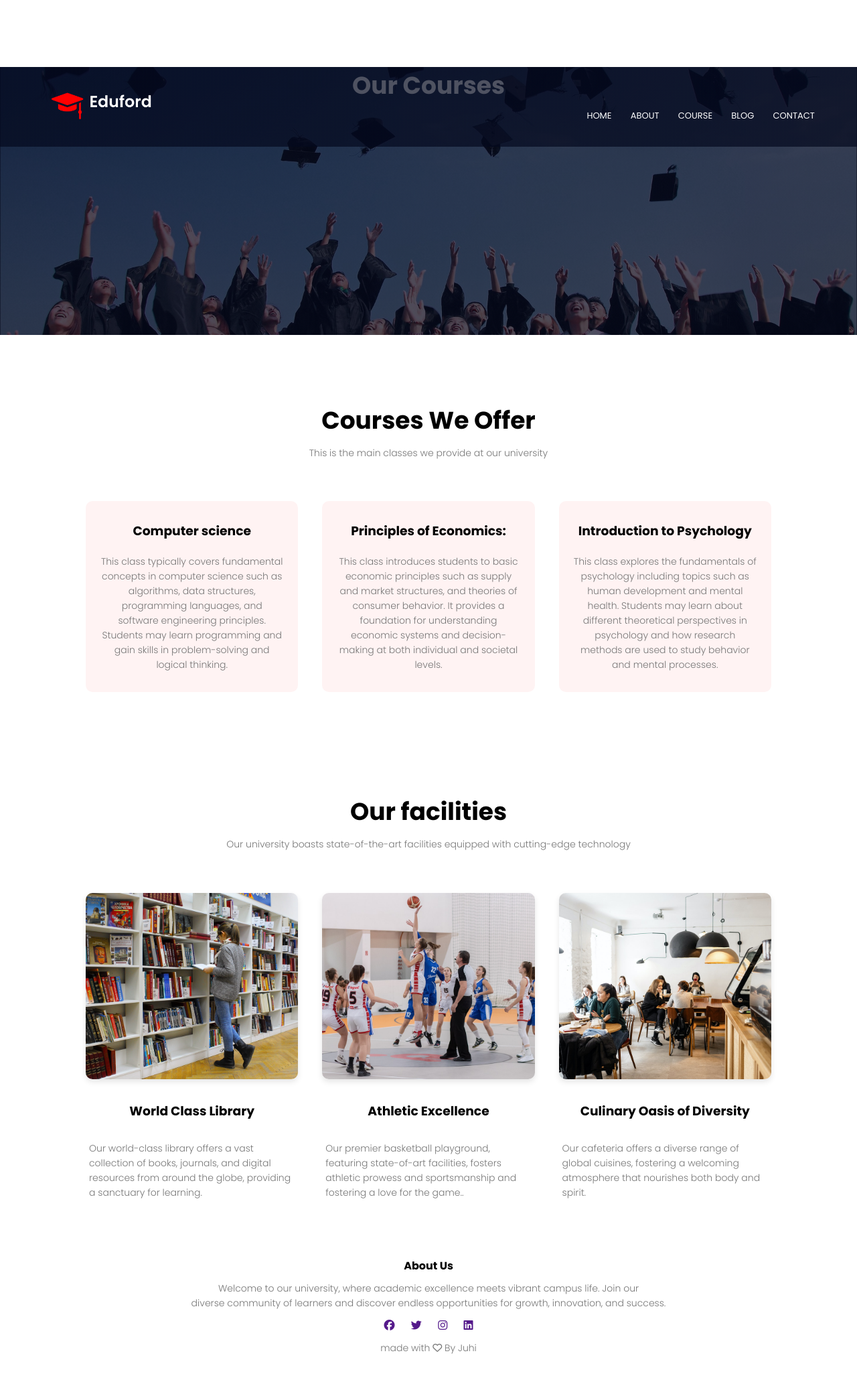
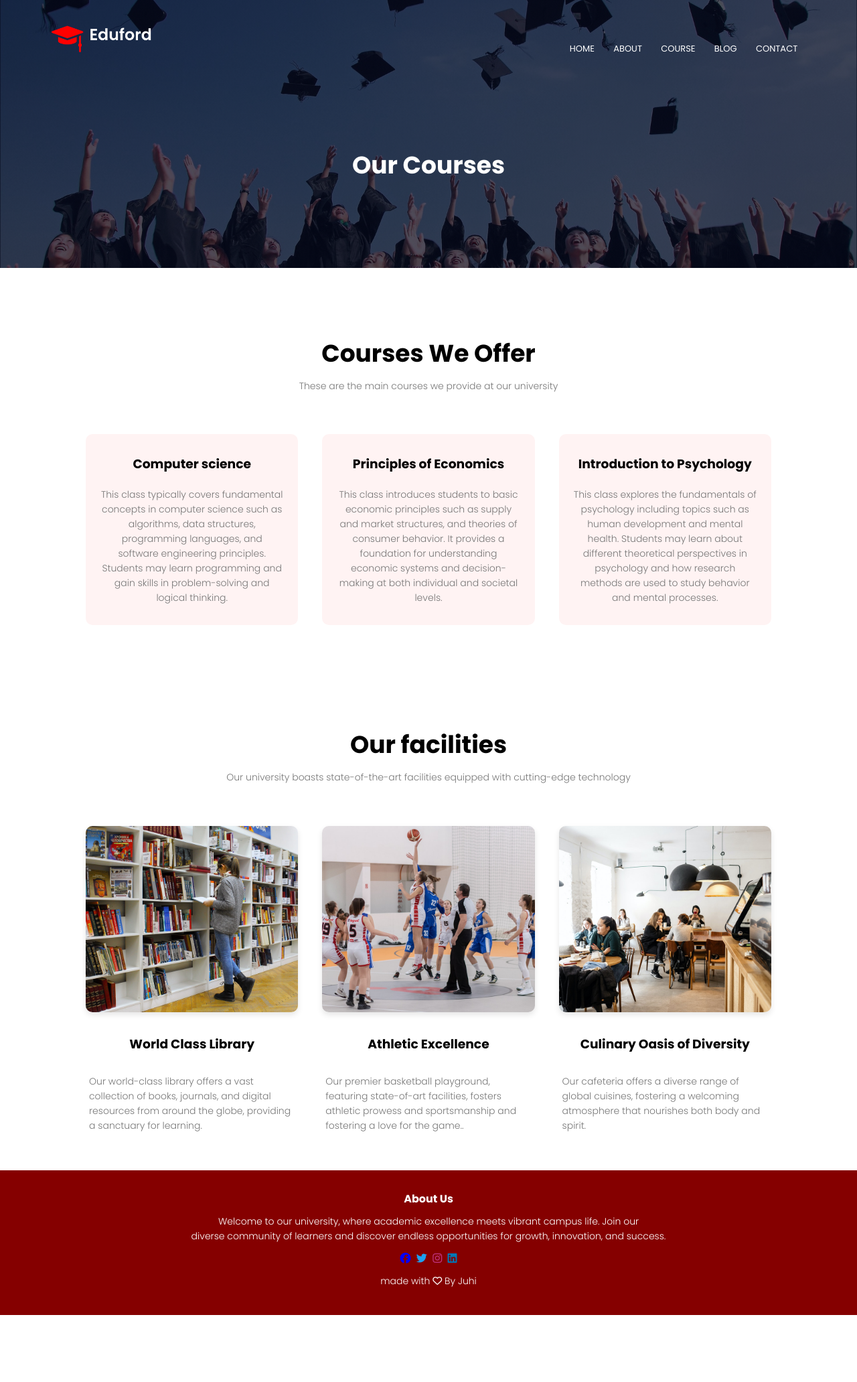
Before and after one commit to juhinagpure/Eduford-university, a PHP site: page /course.html in a window 1280 px wide. Shown: the whole page at 67% size. After the commit the page ends 1963 px from the top, so only its background shows below. Run offline with PHP 8.4, Linux system fonts and the light colour scheme; some libraries are stand-ins or nearby versions.

Commit message:
fixed navbar dest, footer UI, testimonial UI, grammar

```diff
--- a/course.html
+++ b/course.html
@@ -39,14 +39,14 @@
     <!-- course -->
     <section class="course">
         <h1>Courses We Offer</h1>
-        <p>This is the main classes we provide at our university </p>
+        <p>These are the main courses we provide at our university </p>
         <div class="row">
             <div class="course-col">
                 <h3>Computer science</h3>
                 <p>This class typically covers fundamental concepts in computer science such as algorithms, data structures, programming languages, and software engineering principles. Students may learn programming and gain skills in problem-solving and logical thinking.</p>
             </div>
             <div class="course-col">
-                <h3>Principles of Economics:</h3>
+                <h3>Principles of Economics</h3>
                 <p>This class introduces students to basic economic principles such as supply and market structures, and theories of consumer behavior. It provides a foundation for understanding economic systems and decision-making at both individual and societal levels.</p>
             </div>
             <div class="course-col">
@@ -89,12 +89,12 @@
         <h4>About Us</h4>
         <p>Welcome to our university, where academic excellence meets vibrant campus life. Join our <br>
             diverse community of learners and discover endless opportunities for growth, innovation, and success.</p>
-        <div class="icons">
-        <a style="padding: 10px;" href=""> <i class="fa-brands fa-facebook"></i></a>
-        <a style="padding: 10px;" href=""> <i class="fa-brands fa-twitter"></i></a>
-        <a style="padding: 10px;" href=""><i class="fa-brands fa-instagram"></i></a>
-        <a style="padding: 10px;" href=""> <i class="fa-brands fa-linkedin"></i></a>
-        </div>
+            <div class="icons">
+                <a style="margin: 2px; color: blue;" href="https://www.facebook.com/"><i class="fa-brands fa-facebook"></i></a>
+                <a style="margin: 2px; color: #1DA1F2;" href="https://twitter.com/"><i class="fa-brands fa-twitter"></i></a>
+                <a style="margin: 2px; color: #C13584;" href="https://www.instagram.com/"><i class="fa-brands fa-instagram"></i></a>
+                <a style="margin: 2px; color: #0077B5;" href="https://www.linkedin.com/"><i class="fa-brands fa-linkedin"></i></a>
+            </div>
         <p>made with <i class="fa-regular fa-heart"></i> By Juhi
         </p>
     </section>
--- a/style.css
+++ b/style.css
@@ -7,21 +7,17 @@
 .header {
     min-height: 100vh;
     width: 100%;
-  background-image: linear-gradient(rgba(4, 9, 30, 0.7), rgba(4, 9, 30, 0.7)),
-    url(./eduford_img/banner.png);
+    background-image: linear-gradient(rgba(4, 9, 30, 0.7), rgba(4, 9, 30, 0.7)), url(./eduford_img/banner.png);
     background-size: cover;
     background-position: center;
+    position: relative;
 }
 
 nav {
     display: flex;
-  width: 90vw;
     padding: 2% 6%;
-  text-align: center;
-  justify-content: space-around;
+    justify-content: space-between;
     align-items: center;
-  position: fixed;
-  background-image: linear-gradient(rgba(4, 9, 30, 0.7), rgba(4, 9, 30, 0.7));
 }
 
 nav img {
@@ -314,7 +310,10 @@ h3 {
     box-sizing: border-box;
 }
 
-
+.testimonials-col img{
+    width: 200px;
+    height:200px;
+}
 
 .testimonials-col p {
     padding: 0;
@@ -369,12 +368,19 @@ h3 {
     width: 100%;
     text-align: center;
     padding: 30px 0;
+    color:white;
+    background-color: rgb(133, 0, 0);
+}
+
+.footer p{
+    color:white;
 }
 
 .footer h1 {
     margin-bottom: 25px;
     margin-top: 20px;
     font-weight: 600;
+    color:white;
 }
 
 .icons .fa-solid fa-star {
```
Also changed, not shown: about.html (+7 -7 lines), blog.html (+7 -7 lines), contact.html (+7 -7 lines), index.html (+10 -9 lines). Lines whose indentation alone changed are shown as unchanged.
